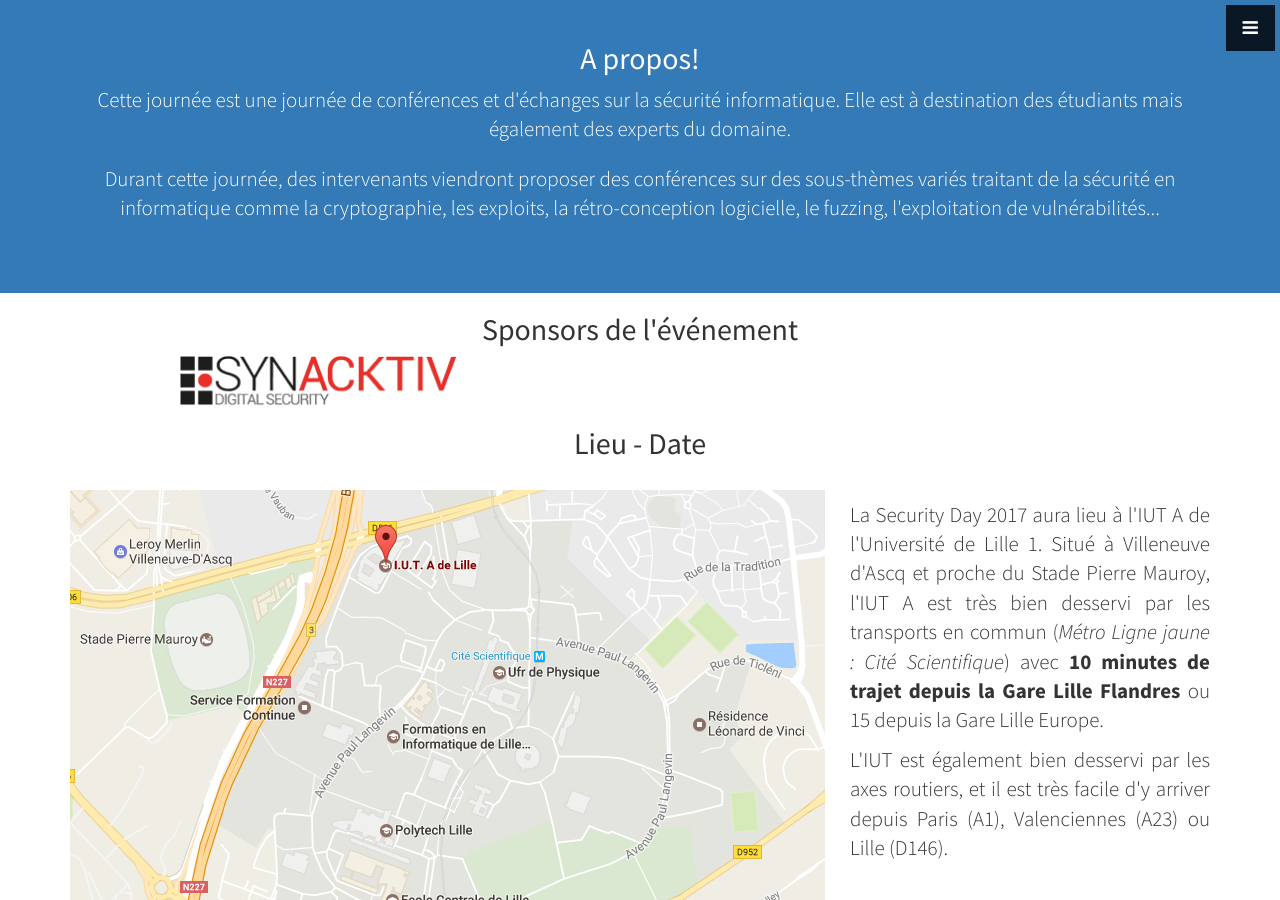
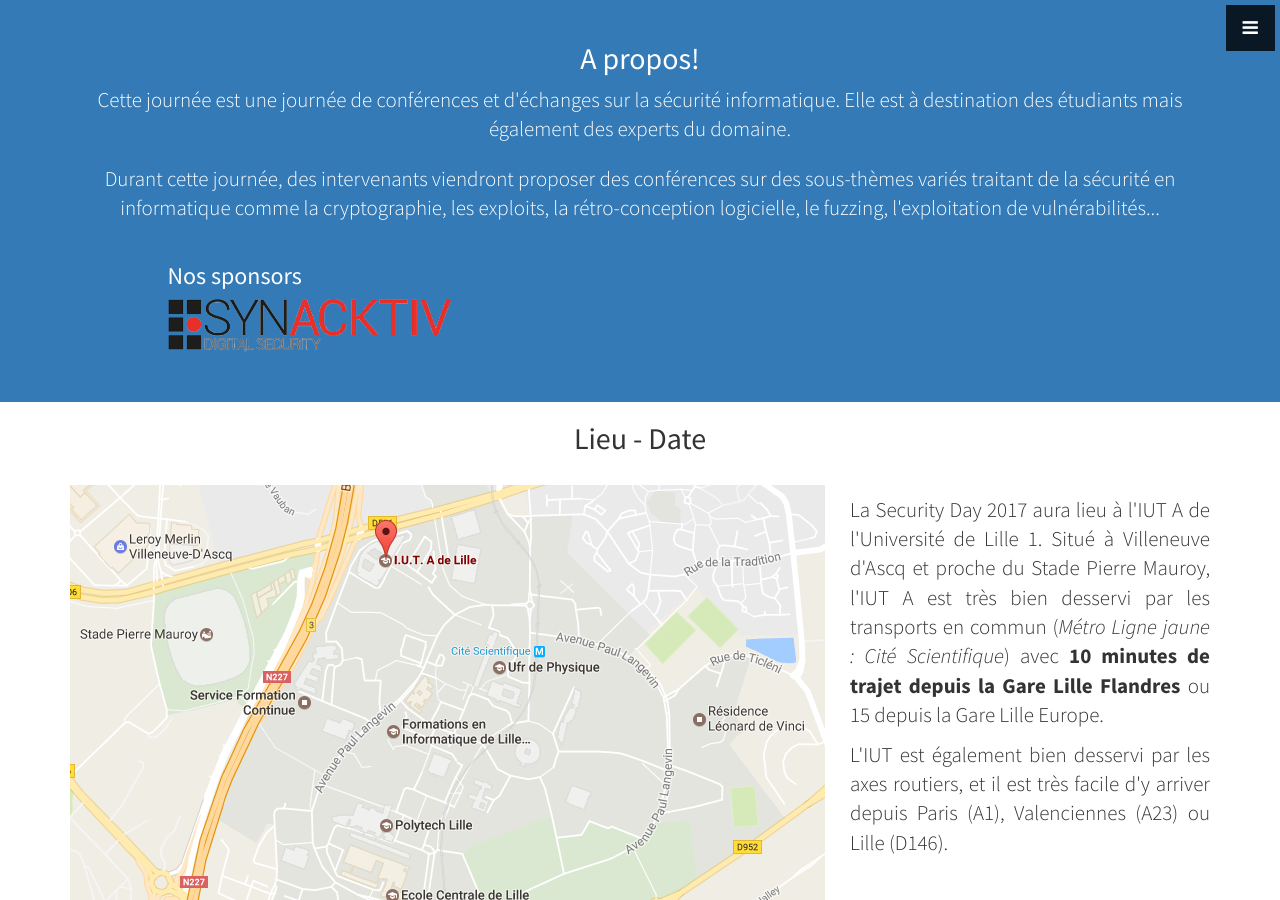
Before and after one commit to securityday2017/SecuDay.github.io, a Jekyll site: the page built from index.html, in a window 1280 px wide and 900 px high, scrolled down 928 px. Built offline with Jekyll 4.4.1, drawn with Linux system fonts in a browser that asks for light colours.

Commit message:
Taille logo Synacktiv bis

```diff
--- a/_includes/about.html
+++ b/_includes/about.html
@@ -10,6 +10,11 @@
           Durant cette journée, des intervenants viendront proposer des conférences sur des sous-thèmes variés traitant de la sécurité en informatique comme la cryptographie, les exploits, la rétro-conception logicielle, le fuzzing, l'exploitation de vulnérabilités...
         </p>
       </div>
+      <div class="col-md-10 col-md-offset-1 col-lg-10 col-lg-offset-1">
+      <h3>Nos sponsors</h3>
+        <img src="img/SynAcktiv.png" width="30%" height="30%"/>
+      </div>
+
     </div>
     <!-- /.row -->
   </div>
--- a/_includes/sponsors.html
+++ b/_includes/sponsors.html
@@ -2,7 +2,6 @@
   <div class="container">
     <h2 class="text-center">Sponsors de l'événement</h2>
     <div class="col-md-10 col-lg-10 col-md-offset-1 col-lg-offset-1">
-        <img src="img/SynAcktiv.png" width="30%" height="30%"/>
     </div>
     <!-- end rowwww -->
   </div>
--- a/_layouts/front.html
+++ b/_layouts/front.html
@@ -8,7 +8,6 @@
   {% include navigation.html %}
   {% include header.html %}
   {% include about.html %}
-  {% include sponsors.html %}
   {% include map.html %}
   {% include programme.html %}
   {% include footer.html %}
```
